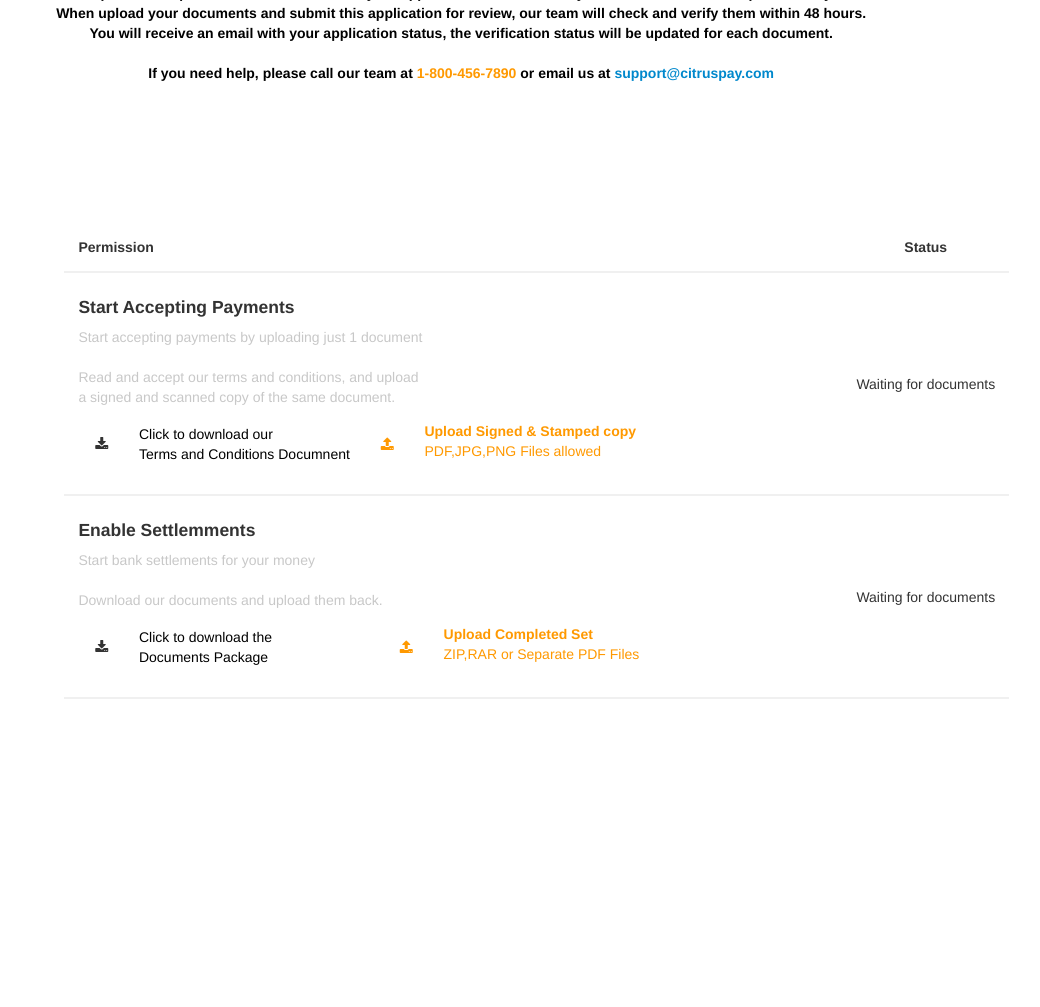
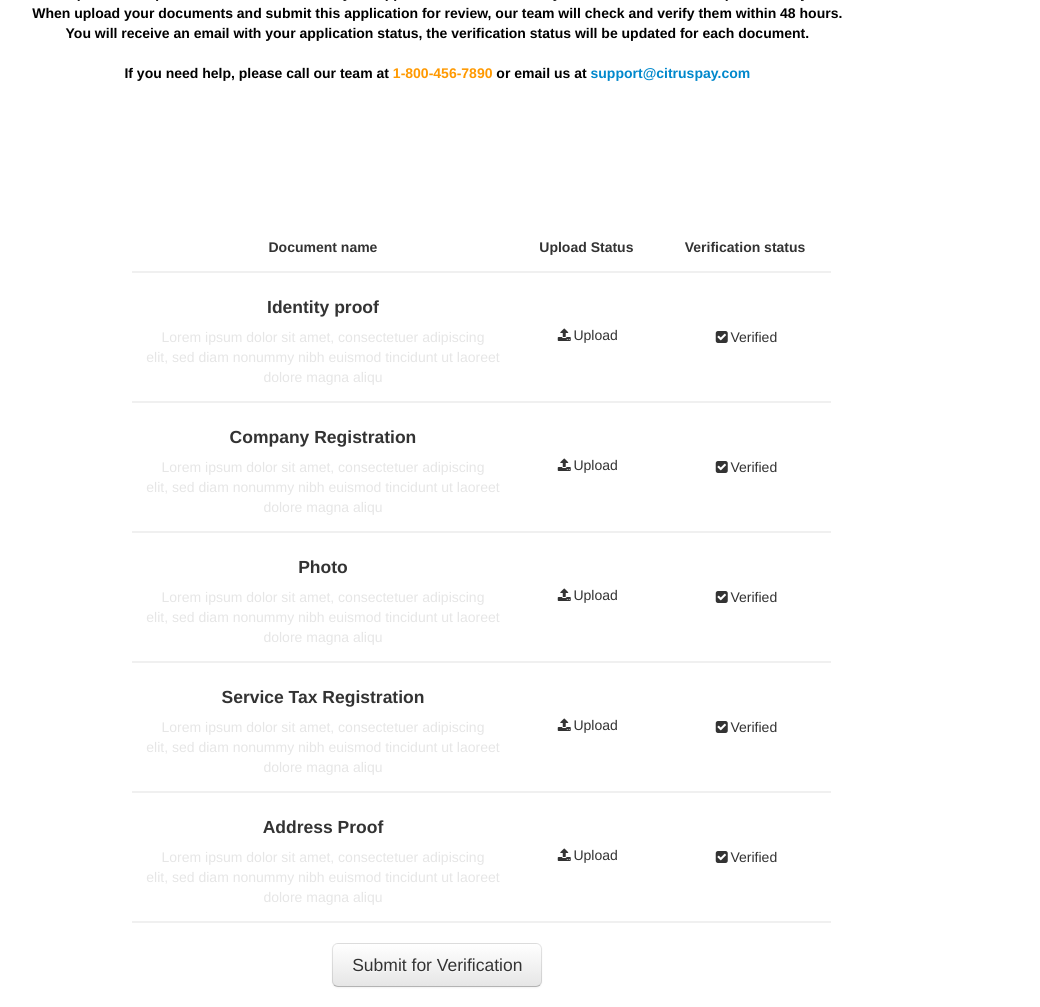
Before and after one commit to utkarshd420/citrus-onboarding, a Django app: template signup/templates/index.html in a window 1280 px wide. Shown: the part 2843-3850 px from the top of the page, without its empty margins (88-1128 px from the left). Before the commit the page ends 3542 px from the top, so only its background shows below. Run offline with Django 3.2, Linux system fonts and the light colour scheme; the template is opened without the code that fills it, so the values that code supplies are empty; some libraries are stand-ins or nearby versions.

Commit message:
New workflow with extra tab

```diff
--- a/signup/templates/index.html
+++ b/signup/templates/index.html
@@ -442,89 +442,92 @@
 </span>
 </br>
 </br></br></br></br></br></br>
-<table style="border-bottom:2px solid rgb(240,240,240);left: 8%;position: relative;">
-	<tr style="border-bottom:2px solid rgb(240,240,240)">
-    <td class="table-left-col"><strong>Permission</strong></td>
-	<td><strong>&nbsp;&nbsp;&nbsp;Status&nbsp;&nbsp;&nbsp;</strong></td>
+<table style="border-bottom:2px solid rgb(240,240,240);left: 16%;position: relative;">
+<tr style="border-bottom:2px solid rgb(240,240,240)">
+	<td><strong>Document name</strong></td>
+	<td><strong>&nbsp;&nbsp;&nbsp;Upload Status&nbsp;&nbsp;&nbsp;</strong></td>
+	<td><strong>&nbsp;&nbsp;&nbsp;Verification status&nbsp;&nbsp;&nbsp;</strong></td>
 </tr>
 
 <tr style="border-bottom:2px solid rgb(240,240,240)">
-<td class="table-left-col"><h4>Start Accepting Payments</h4>
-<span style="color:rgb(200,200,200)">
-Start accepting payments by uploading just 1 document
-</br>
-</br>
-Read and accept our terms and conditions, and upload</br>
-a signed and scanned copy of the same document.
-</br>
+<td><h4>Identity proof</h4>
+<span style="color:rgb(230,230,230)">
+Lorem ipsum dolor sit amet, consectetuer adipiscing
+</br> elit, sed diam nonummy nibh euismod tincidunt ut laoreet</br> dolore magna aliqu
 </span>
-
-<table>
-<tr>
-<td style="subtable-left-coloumn"><i class="fa fa-download fa-1x" style="padding:0.2em;"></i></td>
-<td>
-<a href="url" style="color:black">
-Click to download our </br> Terms and Conditions Documnent
-</a>
 </td>
-<td>
-<i class="fa fa-upload fa-1x" name="agreement" style="padding:0.2em;color:#FF9900"></i>
-<input style="display:none" type='file' id='agreement-input'>
+<td style="text-align:center;">
+<input style="display:none" type='file' id='IdProof'><label name="IdProof" onclick="$('#IdProof').click();"><i class="fa fa-upload fa-1x" style="padding:0.2em;"></i>Upload</label><progress style="display:none" name="IdProof" max="100", value="0"></progress>
 </td>
-<td>
-<label name="agreement" onclick="$('#agreement-input').click()">
-<span style="color:#FF9900"><strong>Upload Signed & Stamped copy</strong></br> PDF,JPG,PNG Files allowed</span></br>
-<progress name="agreement" style="display:none" max="100", value="0"></progress>
-</label>
-</td>
-</tr>
-</table>
-
-
-</td>
-<td style="text-align:center;valign:ceneter">
-Waiting for documents
+<td style="text-align:center;">
+<i class="fa fa-check-square fa-1x" style="padding:0.2em"></i>Verified
 </td>
 </tr>
 
 <tr style="border-bottom:2px solid rgb(240,240,240)">
-<td class="table-left-col"><h4>Enable Settlemments</h4>
-<span style="color:rgb(200,200,200)">
-Start bank settlements for your money
-</br></br>
-Download our documents and upload them back.
+<td><h4>Company Registration</h4>
+<span style="color:rgb(230,230,230)">
+Lorem ipsum dolor sit amet, consectetuer adipiscing
+</br> elit, sed diam nonummy nibh euismod tincidunt ut laoreet</br> dolore magna aliqu
 </span>
-
-<table>
-<tr>
-<td><i class="fa fa-download fa-1x" style="padding:0.2em;"></i></td>
-<td class="subtable-left-coloumn">
-<a href="url" style="color:black">
-Click to download the </br> Documents Package
-</a>
 </td>
-<td>
-<i class="fa fa-upload fa-1x" name="settlement" style="padding:0.2em;color:#FF9900"></i>
-<input style="display:none" type='file' id='settlement'>
+<td style="text-align:center;">
+<input style="display:none" type='file' id='CompanyReg'><label name="CompanyReg" onclick="$('#CompanyReg').click();"><i class="fa fa-upload fa-1x" style="padding:0.2em;"></i>Upload</label><progress style="display:none" name="CompanyReg" max="100", value="0"></progress>
 </td>
-<td>
-<label name="settlement" onclick="$('#settlement').click()">
-<span style="color:#FF9900"><strong>Upload Completed Set</strong></br>ZIP,RAR or Separate PDF Files</span>
-</br>
-<progress name="settlement" style="display:none" max="100", value="0"></progress>
-</label>
+<td style="text-align:center;">
+<i class="fa fa-check-square fa-1x" style="padding:0.2em"></i>Verified
 </td>
 </tr>
-</table>
 
+<tr style="border-bottom:2px solid rgb(240,240,240)">
+<td><h4>Photo</h4>
+<span style="color:rgb(230,230,230)">
+Lorem ipsum dolor sit amet, consectetuer adipiscing
+</br> elit, sed diam nonummy nibh euismod tincidunt ut laoreet</br> dolore magna aliqu
+</span>
 </td>
 <td style="text-align:center;">
-Waiting for documents
+<input style="display:none" type='file' id='photo'><label name="photo" onclick="$('#photo').click();"><i class="fa fa-upload fa-1x" style="padding:0.2em;"></i>Upload</label><progress style="display:none" name="photo" max="100", value="0"></progress>
+</td>
+<td style="text-align:center;">
+<i class="fa fa-check-square fa-1x" style="padding:0.2em"></i>Verified
+</td>
+</tr>
+
+<tr style="border-bottom:2px solid rgb(240,240,240)">
+<td><h4>Service Tax Registration</h4>
+<span style="color:rgb(230,230,230)">
+Lorem ipsum dolor sit amet, consectetuer adipiscing
+</br> elit, sed diam nonummy nibh euismod tincidunt ut laoreet</br> dolore magna aliqu
+</span>
+</td>
+<td style="text-align:center;">
+<input style="display:none" type='file' id='ServiceTaxReg'><label name="ServiceTaxReg" onclick="$('#ServiceTaxReg').click();"><i class="fa fa-upload fa-1x" style="padding:0.2em;"></i>Upload</label><progress style="display:none" name="ServiceTaxReg" max="100", value="0"></progress>
+</td>
+<td style="text-align:center;">
+<i class="fa fa-check-square fa-1x" style="padding:0.2em"></i>Verified
+</td>
+</tr>
+
+<tr style="border-bottom:2px solid rgb(240,240,240)">
+<td><h4>Address Proof</h4>
+<span style="color:rgb(230,230,230)">
+Lorem ipsum dolor sit amet, consectetuer adipiscing
+</br> elit, sed diam nonummy nibh euismod tincidunt ut laoreet</br> dolore magna aliqu
+</span>
+</td>
+<td style="text-align:center;">
+<input style="display:none" type='file' id='AddressProof'><label name="AddressProof" onclick="$('#AddressProof').click();"><i class="fa fa-upload fa-1x" style="padding:0.2em;"></i>Upload</label><progress style="display:none" name="AddressProof" max="100", value="0"></progress>
+</td>
+<td style="text-align:center;">
+<i class="fa fa-check-square fa-1x" style="padding:0.2em"></i>Verified
 </td>
 </tr>
 
 </table>
-
+</br>
+<button  class="btn btn-default btn-large" style="position:relative;">Submit for Verification</button>
+</br>
 </br>
   </div>
 </div>
```
Also changed, not shown: signup/models.py (+9 -2 lines), signup/templates/indextab1.html (added, +209 -0 lines), signup/static/lib/custom.js, signup/views.py (line endings or trailing spaces), 3 other files.
